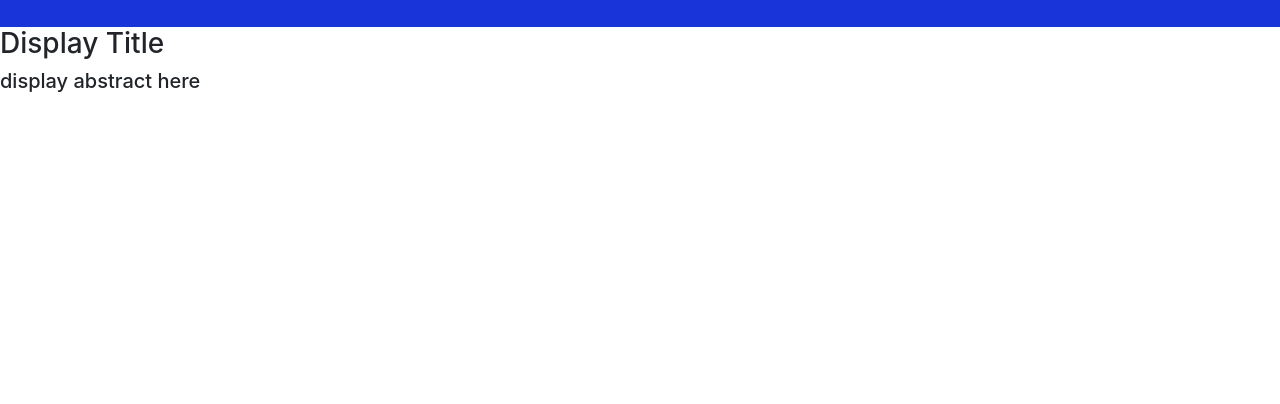
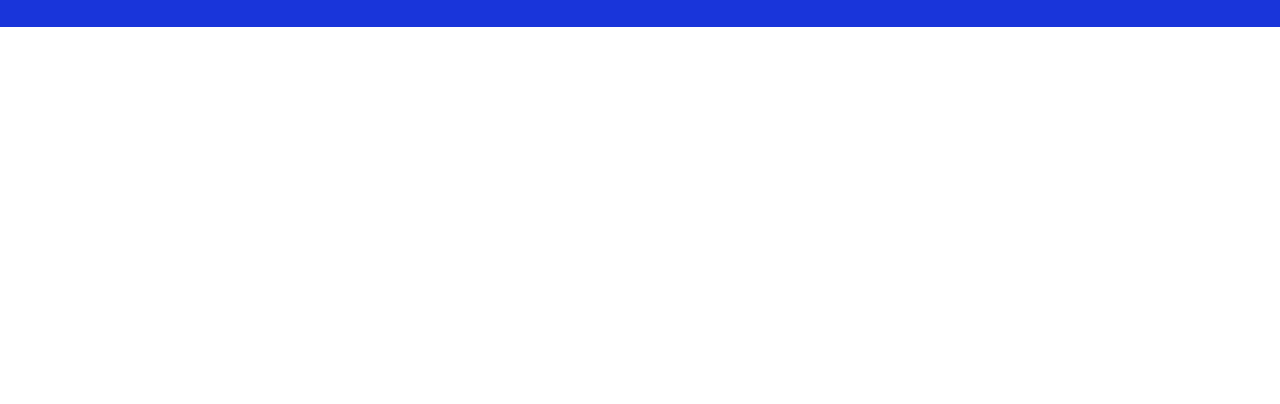
Before and after one commit to cedric-cayaban/Final-Capstone-Archive, a PHP site: page /pdfViewer.php in a window 1280 px wide. Shown: the part 132-536 px from the top of the page. Run offline with PHP 8.4, Linux system fonts and the light colour scheme.

Commit message:
pdfViewer user home edited

```diff
--- a/user/pdfViewer.php
+++ b/user/pdfViewer.php
@@ -9,9 +9,8 @@
 
 <body>
     <?php
-    include "../headers/documentPreview.php"; ?>
-    <h3>Display Title</h3>
-    <h5>display abstract here</h5>
+    include "../headers/documentPreview.php";
+    ?>
     <?php
     if (isset($_GET['title'])) {
         $pdf = urldecode($_GET['title']);
```
